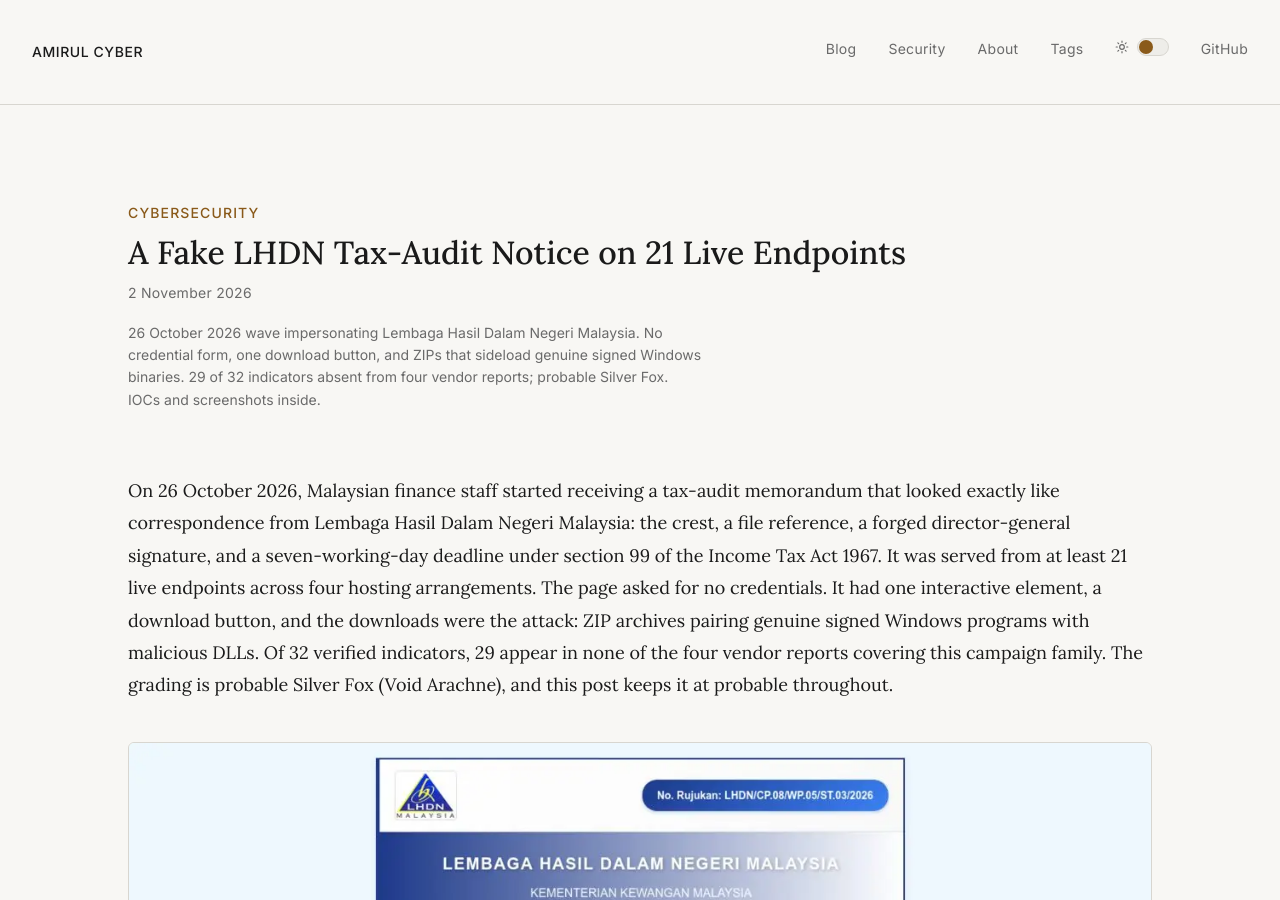
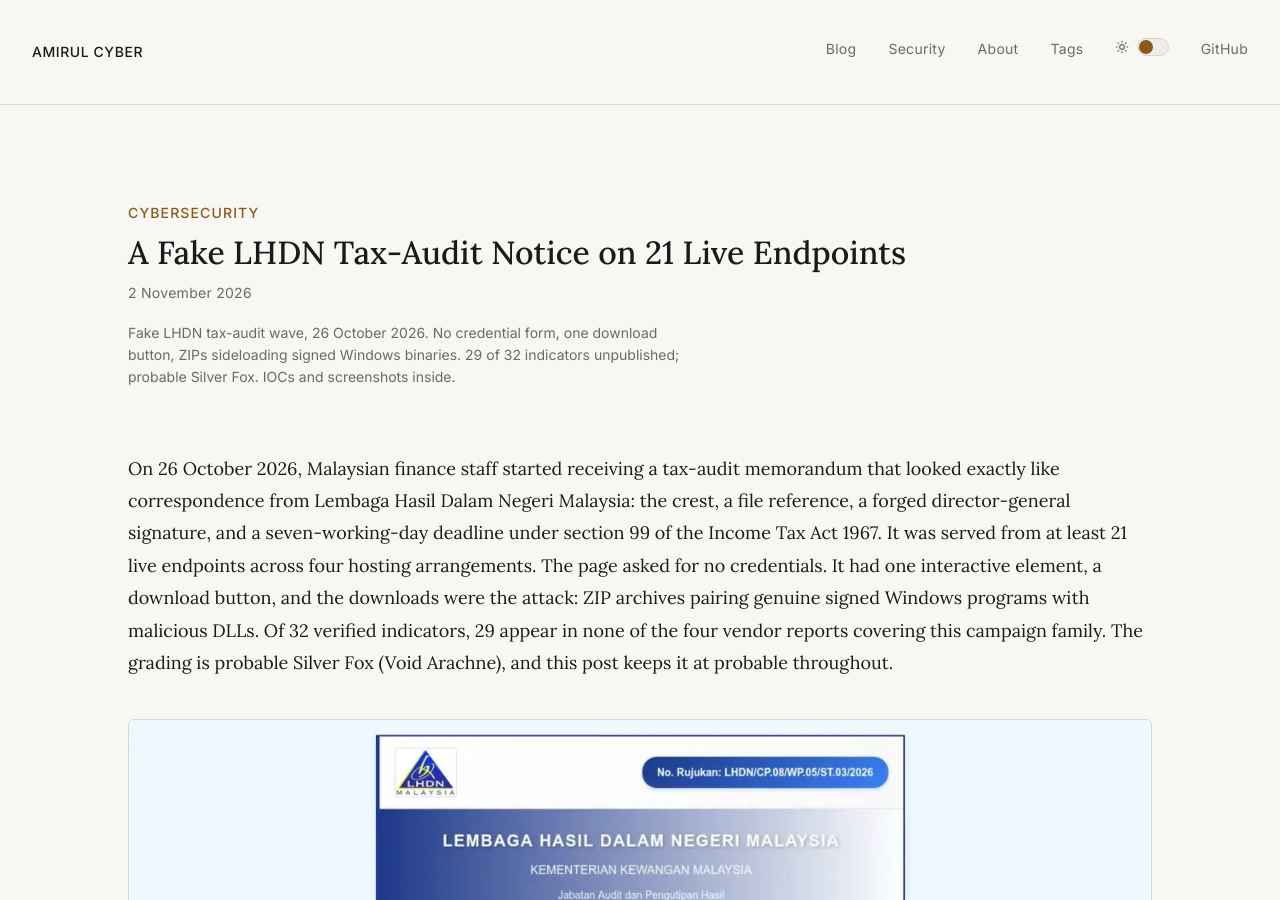
Before and after one commit to amirulcyber/amirulcyber.github.io, a Jekyll site: the page built from _posts/2026-11-02-malaysia-lhdn-tax-audit-impersonate.md, in a window 1280 px wide and 900 px high. Built offline with Jekyll 4.4.1, drawn with Linux system fonts in a browser that asks for light colours.

Commit message:
LHDN post: tighten header description

```diff
--- a/_posts/2026-11-02-malaysia-lhdn-tax-audit-impersonate.md
+++ b/_posts/2026-11-02-malaysia-lhdn-tax-audit-impersonate.md
@@ -1,6 +1,6 @@
 ---
 title: A Fake LHDN Tax-Audit Notice on 21 Live Endpoints
-description: 26 October 2026 wave impersonating Lembaga Hasil Dalam Negeri Malaysia. No credential form, one download button, and ZIPs that sideload genuine signed Windows binaries. 29 of 32 indicators absent from four vendor reports; probable Silver Fox. IOCs and screenshots inside.
+description: Fake LHDN tax-audit wave, 26 October 2026. No credential form, one download button, ZIPs sideloading signed Windows binaries. 29 of 32 indicators unpublished; probable Silver Fox. IOCs and screenshots inside.
 image: /assets/img/figure1-lhdn-fake-audit-notice.jpg
 thumbnail: /assets/img/figure1-lhdn-fake-audit-notice.jpg
 date: 2026-11-02 00:00:00 +0800
```
